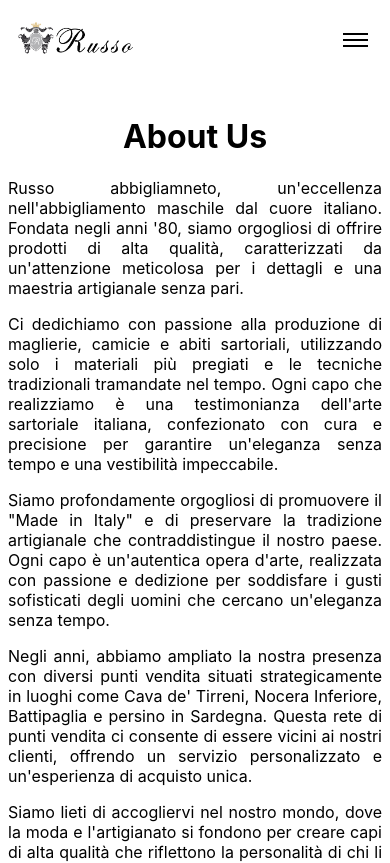
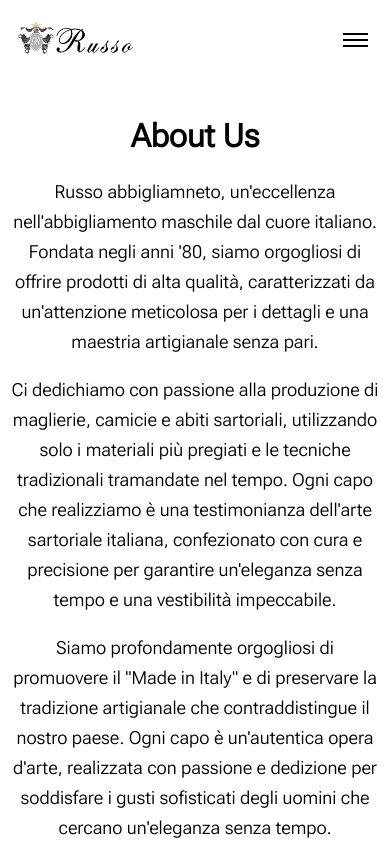
Before and after one commit to fdm89/russo-abbigliamento, a React (Create React App) app: page /about in a window 390 px wide. Shown: the top 863 px of the page. Built offline with nearby package versions, Linux system fonts and the light colour scheme.

Commit message:
added font

```diff
--- a/public/index.html
+++ b/public/index.html
@@ -16,6 +16,8 @@
 
     <link rel="stylesheet" href="https://cdnjs.cloudflare.com/ajax/libs/font-awesome/5.15.3/css/all.min.css" integrity="sha512-0/Ov+Xtz1u8YVskJJcJBuG2LzAkjKu8ZVnyCHGJdfLQbSDXm0E6TovmckTjT6djqTXsUzcx6U0plZEXVLjK+A==" crossorigin="anonymous" referrerpolicy="no-referrer" />
     <link rel="stylesheet" href="https://cdnjs.cloudflare.com/ajax/libs/font-awesome/5.15.3/css/all.min.css" />
+    <link rel="preconnect" href="https://fonts.googleapis.com">
+    <link href="https://fonts.googleapis.com/css2?family=Roboto+Flex:wght@300&display=swap" rel="stylesheet">
 
 
     <title>Russo abbigliamento</title>
--- a/src/components/About.css
+++ b/src/components/About.css
@@ -7,7 +7,7 @@
 
   header {
     justify-content: center;
-    text-align: justify;
+    text-align: center;
     margin-top: 2rem;
     padding-left: 8px;
     padding-right: 8px;
@@ -33,3 +33,12 @@
     text-align: center;
     margin: 2rem 0;
   }
+
+
+  @media screen and (max-width: 768px) {
+    p {
+      font-size: 18px;
+      font-weight: 300;
+      line-height: 30px;
+    }
+  }
--- a/src/components/Home.js
+++ b/src/components/Home.js
@@ -42,11 +42,13 @@
         <p>Vieni a scoprire la nostra nuova collezione primavera estate 2023</p>
         <Button/>
       </div>
-      <Heroone />
-      <Herotwo />
-
       <h1 className="carousel-header">Ultimi arrivi collezione primavera estate 2023</h1>
       <Carousel />
+      <Heroone />
+      {/* <Herotwo /> */}
+
+      {/* <h1 className="carousel-header">Ultimi arrivi collezione primavera estate 2023</h1>
+      <Carousel /> */}
 
 
       <Footer></Footer>
--- a/src/components/NoteLegali.js
+++ b/src/components/NoteLegali.js
@@ -9,7 +9,7 @@
 
 function NoteLegali() {
     useEffect(() => {
-        window.scrollTo(0, 0);
+        window.scrollTo({ top: 0, behavior: "instant" });
       }, [])
   return (
     <div className='container' >
--- a/src/index.css
+++ b/src/index.css
@@ -1,10 +1,10 @@
 body {
   margin: 0;
-  font-family: -apple-system, BlinkMacSystemFont, 'Segoe UI', 'Roboto', 'Oxygen',
+  font-family: 'Roboto Flex';/* -apple-system, BlinkMacSystemFont, 'Segoe UI', 'Roboto', 'Oxygen',
     'Ubuntu', 'Cantarell', 'Fira Sans', 'Droid Sans', 'Helvetica Neue',
     sans-serif;
   -webkit-font-smoothing: antialiased;
-  -moz-osx-font-smoothing: grayscale;
+  -moz-osx-font-smoothing: grayscale; */
 }
 
 code {
```
